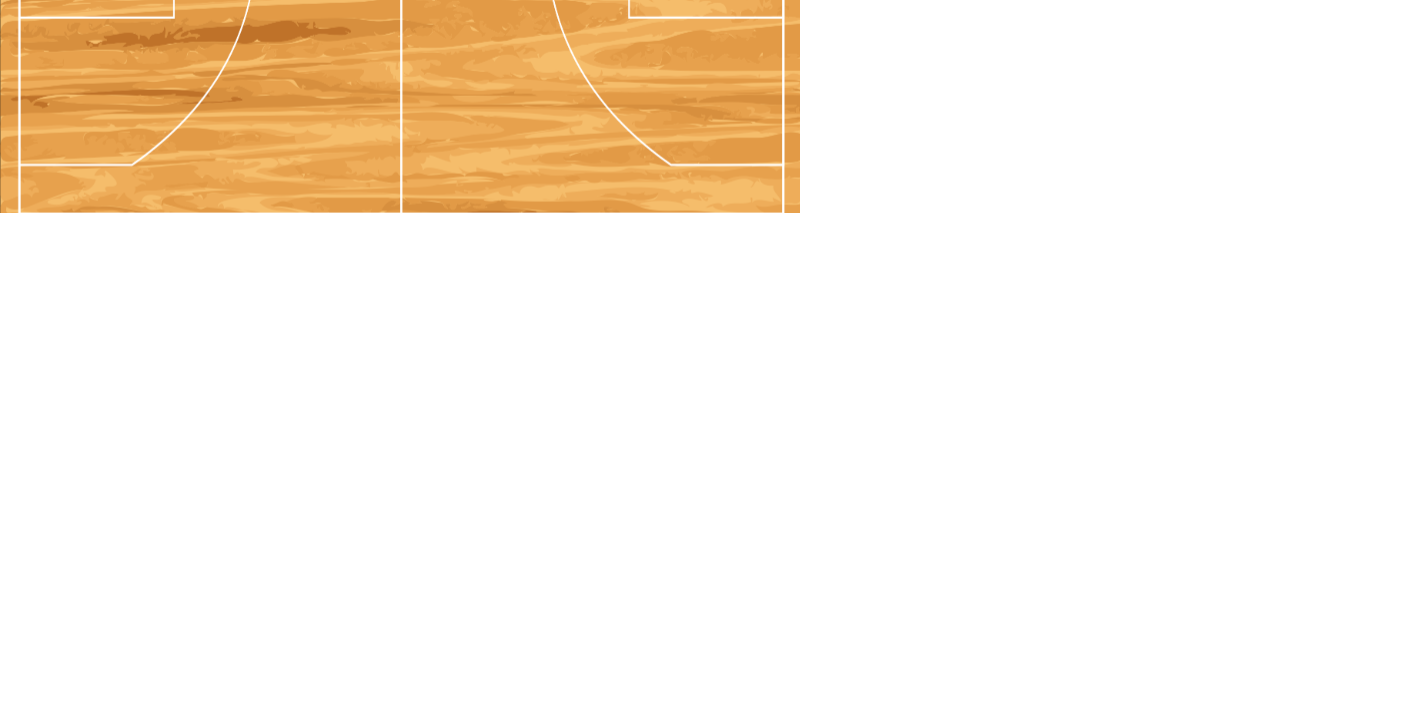
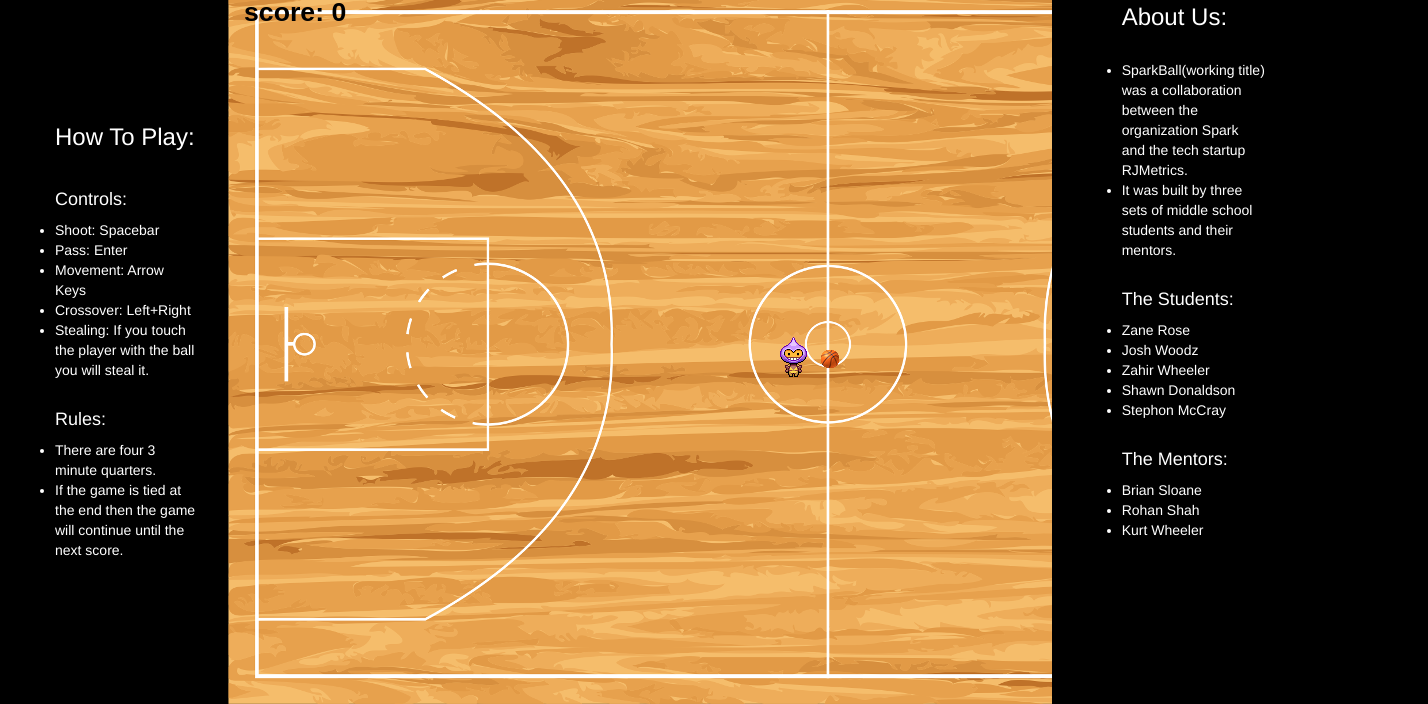
Before and after one commit to kurtwheeler/phaserball, a plain HTML site: page index.html in a window 1280 px wide. Shown: the part 387-1091 px from the top of the page, 1428 px wide, since content can reach past the window. Before the commit the page ends 800 px from the top, so only its background shows below. Drawn offline with nearby package versions, Linux system fonts and the light colour scheme.

Commit message:
Makes the website look really good.

```diff
--- a/index.html
+++ b/index.html
@@ -1,12 +1,79 @@
 <!doctype html>
 <html lang="en">
 <head>
-	<meta charset="UTF-8" />
+  <meta charset="UTF-8" />
     <title>Phaser - Making your first game, part 9</title>
-	<script type="text/javascript" src="js/phaser.min.js"></script>
-	<script type="text/javascript" src="js/app.js"></script>
-    <style type="text/css"> body { margin: 0; } </style>
+  <script type="text/javascript" src="js/phaser.min.js"></script>
+  <script type="text/javascript" src="js/app.js"></script>
+    <style type="text/css"> body { margin: 0; }
+                            ul {color:white;} </style>
+
+  <!-- Latest compiled and minified CSS -->
+  <link rel="stylesheet" href="https://maxcdn.bootstrapcdn.com/bootstrap/3.3.6/css/bootstrap.min.css" integrity="sha384-1q8mTJOASx8j1Au+a5WDVnPi2lkFfwwEAa8hDDdjZlpLegxhjVME1fgjWPGmkzs7" crossorigin="anonymous">
+
+  <!-- Optional theme -->
+  <link rel="stylesheet" href="https://maxcdn.bootstrapcdn.com/bootstrap/3.3.6/css/bootstrap-theme.min.css" integrity="sha384-fLW2N01lMqjakBkx3l/M9EahuwpSfeNvV63J5ezn3uZzapT0u7EYsXMjQV+0En5r" crossorigin="anonymous">
+
+  <!-- Latest compiled and minified JavaScript -->
+  <script src="https://maxcdn.bootstrapcdn.com/bootstrap/3.3.6/js/bootstrap.min.js" integrity="sha384-0mSbJDEHialfmuBBQP6A4Qrprq5OVfW37PRR3j5ELqxss1yVqOtnepnHVP9aJ7xS" crossorigin="anonymous"></script>
 </head>
-<body>
+<body style="background-color: black;">
+  <div class="container-fluid">
+    <div class="row">
+      <div class="col-md-2"></div>
+      <div class="col-md-8">
+        <img src="assets/ultimate-basketball-logo.png" />
+      </div>
+      <div class="col-md-2"></div>
+    </div>
+    <div class="row">
+      <div class="col-md-2">
+        <div>
+          <ul>
+            <br><br><br><br><br><br>
+            <h3>How To Play:</h3>
+            <br>
+            <h4>Controls:</h4>
+            <li>Shoot: Spacebar</li>
+            <li>Pass: Enter</li>
+            <li>Movement: Arrow Keys</li>
+            <li>Crossover: Left+Right</li>
+            <li>Stealing: If you touch the player with the ball you will steal it.</li>
+
+            <br>
+            <h4>Rules:</h4>
+            <li>There are four 3 minute quarters.</li>
+            <li>If the game is tied at the end then the game will continue until the next score.</li>
+        </ul>
+      </div>
+      </div>
+      <div class="col-md-8">
+        <div id="theGame"></div>
+      </div>
+      <div class="col-md-2">
+          <ul>
+          <h3>About Us:</h3>
+          <br/>
+        <li>SparkBall(working title) was a
+        collaboration between the organization
+        Spark and the tech startup RJMetrics.</li>
+        <li>It was built by three sets of middle
+        school students and their mentors.</li>
+        <br>
+        <h4>The Students:</h4>
+        <li>Zane Rose</li>
+        <li>Josh Woodz</li>
+        <li>Zahir Wheeler</li>
+        <li>Shawn Donaldson</li>
+        <li>Stephon McCray</li>
+        <br>
+        <h4>The Mentors:</h4>
+        <li>Brian Sloane</li>
+        <li>Rohan Shah</li>
+        <li>Kurt Wheeler</li>
+        </ul>
+      </div>
+    </div>
+  </div>
 </body>
 </html>
--- a/js/app.js
+++ b/js/app.js
@@ -1,8 +1,8 @@
-var game = new Phaser.Game(800, 600, Phaser.CANVAS, '', { preload: preload, create: create, update: update });
+var game = new Phaser.Game(1200, 720, Phaser.CANVAS, 'theGame', { preload: preload, create: create, update: update });
 
 function preload() {
 
-    game.load.image('court', 'assets/court.png');
+    game.load.image('court', 'assets/court-small.png');
     game.load.image('basketball', 'assets/basketball.gif');
     game.load.spritesheet('dude', 'assets/dude.png', 32, 48);
 
@@ -24,8 +24,6 @@ function create() {
 
     //  A simple background for our game
     court = game.add.sprite(0, 0, 'court');
-
-    court.scale.setTo(0.385,0.5);
 
     player = game.add.sprite((game.world.width/2)-50, (game.world.height/2)-15, 'dude');
     game.physics.arcade.enable(player);
```
Also changed, not shown: assets/court-small.png (added), assets/ultimate-basketball-logo.png (added).
